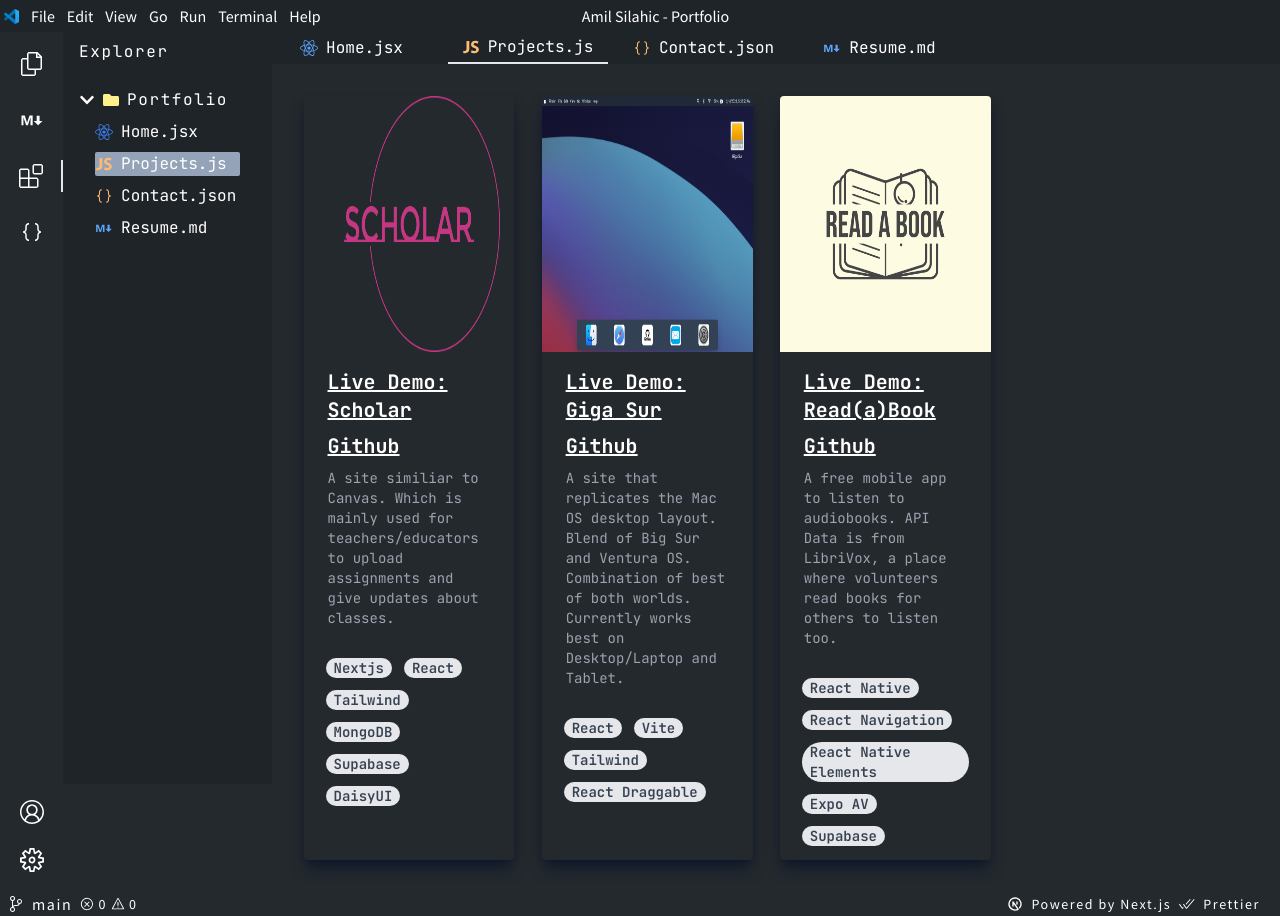
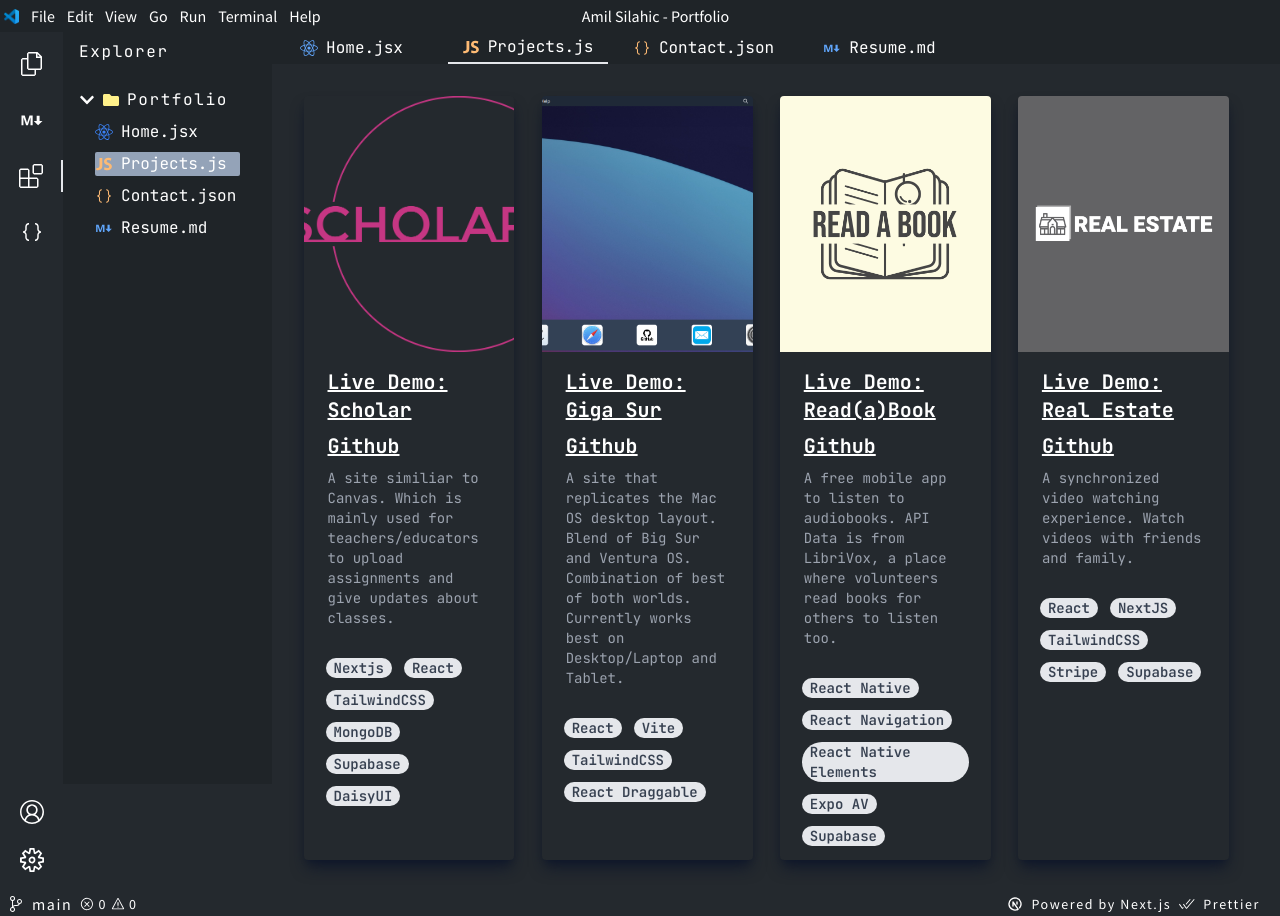
Before and after one commit to SilahicAmil/nextjs-updated-portfolio, a Next.js app: page /projects in a window 1280 px wide. Built offline with nearby package versions, Linux system fonts and the light colour scheme.

Commit message:
feat: :zap: Various styling and added Real Estate to projcets
various styling updates for socials page and added real estate to projects page and update image to object-cover to make ti look better

```diff
--- a/components/ContactPage/ContactSocials.js
+++ b/components/ContactPage/ContactSocials.js
@@ -2,7 +2,7 @@
 
 const ContactSocials = ({}) => {
   return (
-    <div className="flex w-1/2 flex-col border-orange-200 lg:border-r-2 ">
+    <div className="flex w-1/2 flex-col border-orange-500 lg:border-r-2 ">
       <h2 className="xsm:text-md m-8 sm:text-lg md:text-xl lg:text-2xl">
         Check out my Socials!
       </h2>
--- a/components/ContactPage/ContactSocialsInfo.js
+++ b/components/ContactPage/ContactSocialsInfo.js
@@ -2,7 +2,8 @@
   return (
     <>
       <p className="">
-        <span className="text-orange-600">.socials </span>&#123;
+        <span className="text-orange-600">socials&nbsp;=&nbsp;</span>
+        &#91;&#123;
       </p>
 
       <p className="flex gap-2 px-4 ">
@@ -39,7 +40,7 @@
         </a>
       </p>
       <p>
-        <span>&#125;</span>
+        <span>&#125;&#93;</span>
       </p>
     </>
   );
--- a/components/ProjectsPage/ProjectCard.js
+++ b/components/ProjectsPage/ProjectCard.js
@@ -15,7 +15,7 @@
   return (
     <div className="flex h-full w-11/12 flex-col overflow-auto rounded shadow-lg shadow-slate-900">
       <Image
-        className="h-64 w-full"
+        className="h-64 w-full object-cover"
         src={`/images/${imageName}`}
         alt={title}
         width={1000}
--- a/components/ProjectsPage/ProjectTags.js
+++ b/components/ProjectsPage/ProjectTags.js
@@ -1,6 +1,6 @@
 const ProjectTags = ({ children }) => {
   return (
-    <span class=" m-1.5 inline-block  gap-4 rounded-full bg-gray-200 px-2  text-sm font-semibold text-gray-700">
+    <span className="m-1.5 inline-block  gap-4 rounded-full bg-gray-200 px-2  text-sm font-semibold text-gray-700">
       {children}
     </span>
   );
--- a/data/projectData.js
+++ b/data/projectData.js
@@ -4,7 +4,7 @@
     title: "Scholar",
     description:
       "A site similiar to Canvas. Which is mainly used for teachers/educators to upload assignments and give updates about classes.",
-    tags: ["Nextjs", "React", "Tailwind", "MongoDB", "Supabase", "DaisyUI"],
+    tags: ["Nextjs", "React", "TailwindCSS", "MongoDB", "Supabase", "DaisyUI"],
     imageName: "scholar-logo-no-bg.png",
     siteLink: "https://nextjs-canvas-classroom.vercel.app/",
     github: "https://github.com/SilahicAmil/nextjs-canvas-classroom",
@@ -14,7 +14,7 @@
     title: "Giga Sur",
     description:
       "A site that replicates the Mac OS desktop layout. Blend of Big Sur and Ventura OS. Combination of best of both worlds. Currently works best on Desktop/Laptop and Tablet.",
-    tags: ["React", "Vite", "Tailwind", "React Draggable"],
+    tags: ["React", "Vite", "TailwindCSS", "React Draggable"],
     imageName: "giga-sur.png",
     siteLink: "https://giga-sur.vercel.app/",
     github: "https://github.com/SilahicAmil/giga-sur",
@@ -35,14 +35,14 @@
     siteLink: "https://github.com/SilahicAmil/Read-a-Book",
     github: "https://github.com/SilahicAmil/Read-a-Book",
   },
-  // {
-  //   id: 4,
-  //   title: "(Watch)Together",
-  //   description:
-  //     "A synchronized video watching experience. Watch videos with friends and family.",
-  //   tags: ["React", "NextJS", "Socket.io", "Tailwind", "Stripe", "WebRTC"],
-  //   imageName: "w2g-color.png",
-  //   siteLink: "https://nextjs-w2g.vercel.app/",
-  //   github: "https://github.com/SilahicAmil/nextjs-w2g",
-  // },
+  {
+    id: 4,
+    title: "Real Estate",
+    description:
+      "A synchronized video watching experience. Watch videos with friends and family.",
+    tags: ["React", "NextJS", "TailwindCSS", "Stripe", "Supabase"],
+    imageName: "real-estate-color.png",
+    siteLink: "https://next-real-estate-nu.vercel.app/",
+    github: "https://github.com/SilahicAmil/next-real-estate",
+  },
 ];
```
Also changed, not shown: public/images/real-estate-color.png (added).
